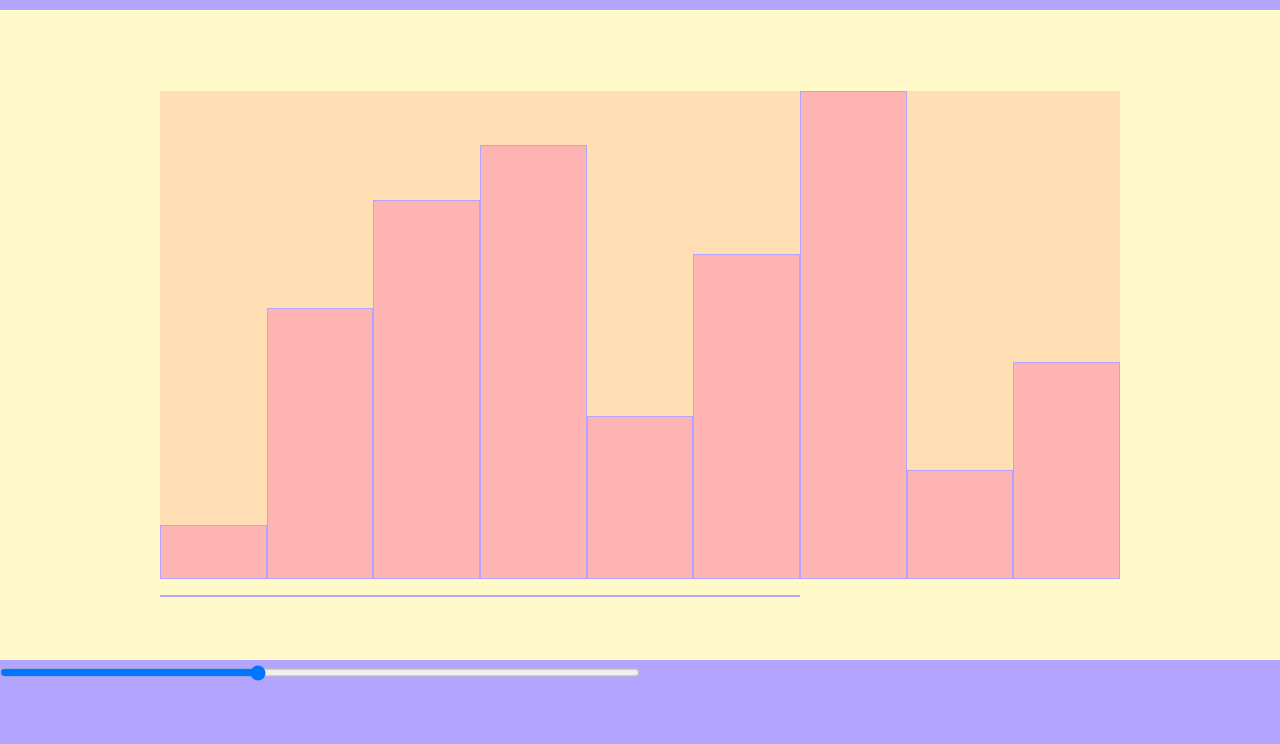
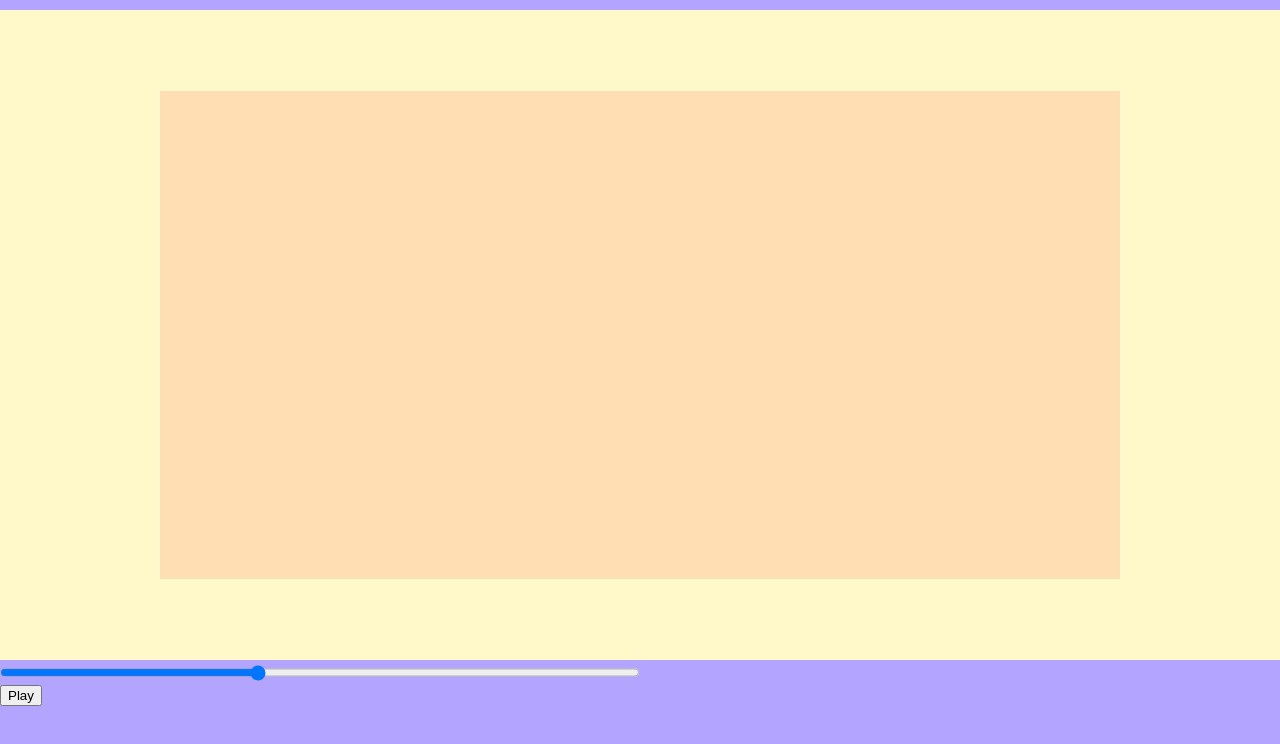
Before and after one commit to Gloobinours/Sorting-Algorithm-Visualizer, a plain HTML site: page index.html in a window 1280 px wide. Shown: the part 40-784 px from the top of the page. Drawn offline with Linux system fonts and the light colour scheme.

Commit message:
add play button

```diff
--- a/algorithms.js
+++ b/algorithms.js
@@ -5,11 +5,10 @@ an_array = [5,1,9,7,8,3,6,2,4];
 
 /**
  * Sorts an array using bubble sort algorithm
- * @param {*} an array
+ * @param {array} an array
  * @returns sorted array
  */
 const bubble_sort = (an_array, blockSwapCallback) => {
-    console.log("test1");
     let timeoutDuration = 1;
     make_bars(parseInt(document.getElementById("slider").value), an_array);
     for (let i = 0; i < an_array.length -1; i++) {
@@ -65,4 +64,8 @@ const blockSwapCallback = (i, j) => {
     bar1.style.height = height2;
     bar2.style.height = height1;
 }
-console.log(bubble_sort(an_array, blockSwapCallback));
+
+const playAnimation = () => {
+    bubble_sort(an_array, blockSwapCallback);
+}
+document.getElementById("playButton").addEventListener("click", playAnimation);
--- a/index.html
+++ b/index.html
@@ -22,6 +22,7 @@
 
     <footer>
         <input type="range" min="5" max="30" value="15" id="slider">
+        <button id="playButton">Play</button>
     </footer>
 
     <script src="./algorithms.js">
```
